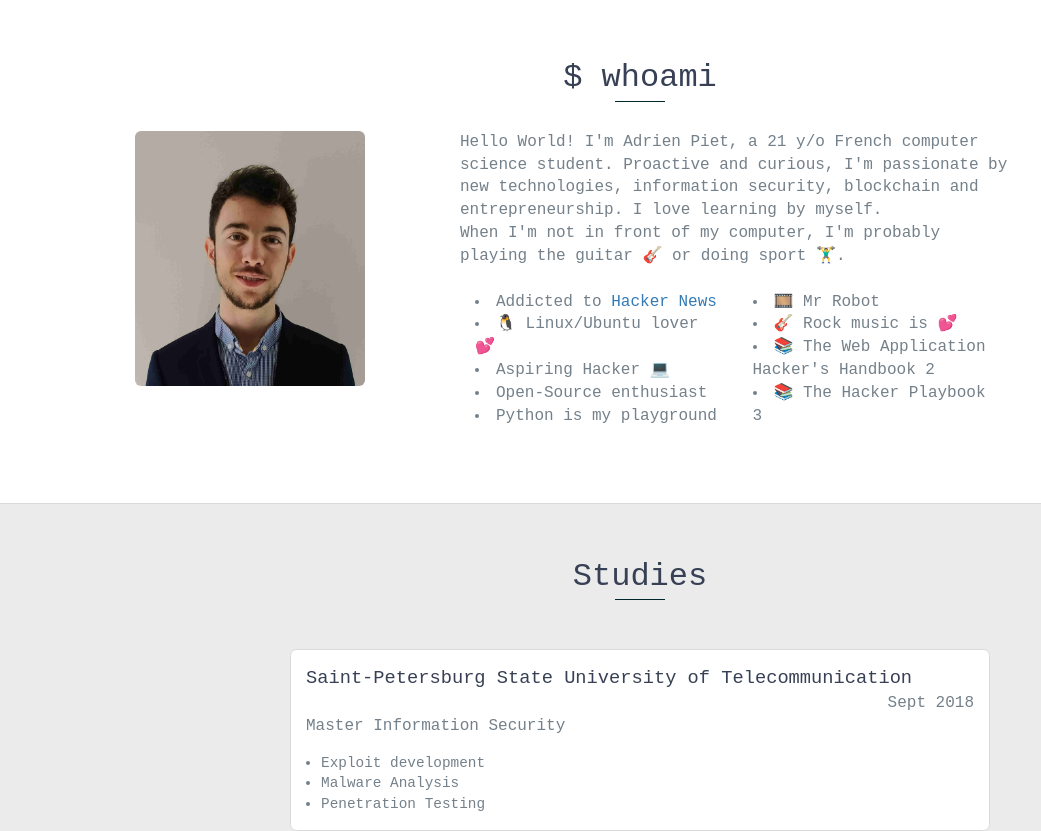
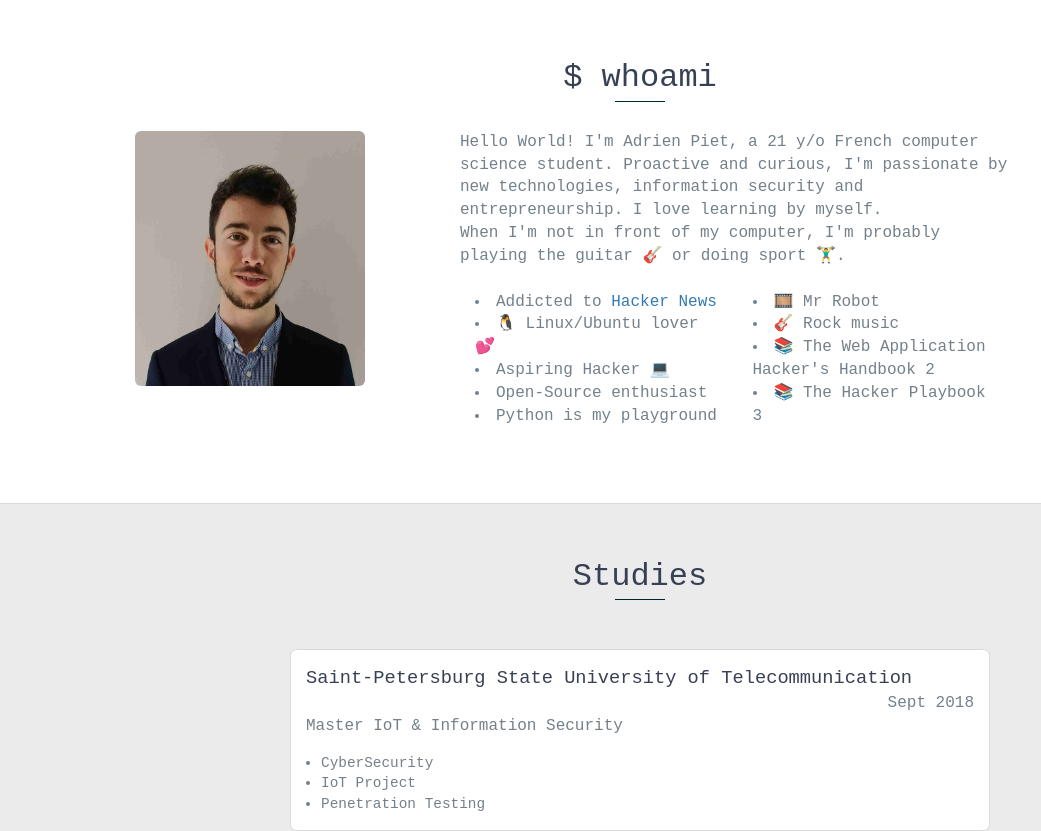
Before and after one commit to Adriy1/portfolio, a website: page index.html in a window 1280 px wide. Shown: the part 820-1651 px from the top of the page, 0-1041 px from the left. Drawn offline with nearby package versions, Linux system fonts and the light colour scheme.

Commit message:
update info

```diff
--- a/index.html
+++ b/index.html
@@ -76,7 +76,7 @@
         </div>
         <div class="col-md-6">
           <p>
-            Hello World! I'm Adrien Piet, a 21 y/o French computer science student. Proactive and curious, I'm passionate by new technologies, information security, blockchain and entrepreneurship. I love learning by myself.
+            Hello World! I'm Adrien Piet, a 21 y/o French computer science student. Proactive and curious, I'm passionate by new technologies, information security and entrepreneurship. I love learning by myself.
           </p>
           <p>When I'm not in front of my computer, I'm probably playing the guitar 🎸 or doing sport 🏋️‍♂️.</p>
           <br>
@@ -90,7 +90,7 @@
           </div>
           <div class="col-md-6">
             <li> 🎞️ Mr Robot </li>
-            <li> 🎸 Rock music is 💕 </li>
+            <li> 🎸 Rock music </li>
             <li> 📚 The Web Application Hacker's Handbook 2</li>
             <li> 📚 The Hacker Playbook 3 </li>
           </div>
@@ -120,13 +120,13 @@
     <div class="education-block">
       <h3>Saint-Petersburg State University of Telecommunication</h3>
       <span class="education-date">Sept 2018</span>
-      <h4>Master Information Security</h4>
+      <h4>Master IoT & Information Security</h4>
       <!-- <p>
                 Lorem ipsum dolor sit amet, consectetur adipiscing elit. Curabitur in iaculis ex. Etiam volutpat laoreet urna. Morbi ut tortor nec nulla commodo malesuada sit amet vel lacus. Fusce eget efficitur libero. Morbi dapibus porta quam laoreet placerat.
             </p> -->
       <ul>
-        <li>Exploit development</li>
-        <li>Malware Analysis</li>
+        <li>CyberSecurity</li>
+        <li>IoT Project</li>
         <li>Penetration Testing</li>
       </ul>
     </div>
```
